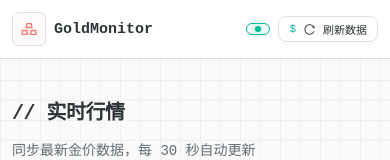
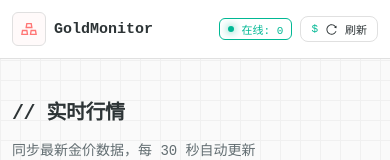
Before and after one commit to liu-ziting/GoldMonitor, a Vue app: page / in a window 390 px wide. Shown: the top 160 px of the page. Built offline with nearby package versions, Linux system fonts and the light colour scheme; no server answers; the HTML template or start-up script is replaced by a standard one.

Commit message:
Update App.vue

```diff
--- a/src/App.vue
+++ b/src/App.vue
@@ -18,7 +18,7 @@
                     </div>
                     <button class="terminal-btn" @click="fetchAllPrices" :disabled="isRefreshing">
                         <reload-outlined :spin="isRefreshing" />
-                        <span>刷新数据</span>
+                        <span>刷新</span>
                     </button>
                 </div>
             </div>
@@ -355,8 +355,7 @@ onUnmounted(() => {
 }
 
 .online-count {
-    border-left: 1px solid rgba(0, 184, 148, 0.3);
-    padding-left: 8px;
+    /* Removed border and padding since it's the only child now */
 }
 
 .main-content {
@@ -618,13 +617,9 @@ onUnmounted(() => {
         font-size: 11px;
     }
 
-    .status-pill span:first-child {
-        display: none; /* Hide "就绪" text on mobile */
-    }
-
     .online-count {
-        padding-left: 4px;
-        border-left: 1px solid rgba(0, 184, 148, 0.2);
+        padding-left: 0;
+        border-left: none;
     }
 
     .terminal-btn {
```
